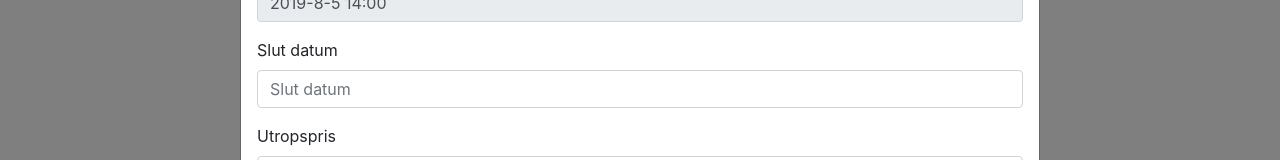
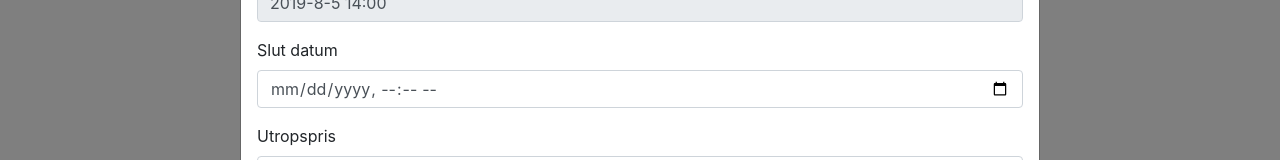
Before and after one commit to Grupparbete6/Auktion, a React (Create React App) app: page / in a window 1280 px wide. Both pictures are taken after a click on the button "Ny auktion". Shown: the part 396-556 px from the top of the page. Built offline with nearby package versions, Linux system fonts and the light colour scheme; no server answers.

Commit message:
datetime-local

```diff
--- a/src/components/NewAuction.js
+++ b/src/components/NewAuction.js
@@ -32,7 +32,7 @@ export default function NewAuction(props) {
                         </Form.Group>
                         <Form.Group controlId="formEndDate">
                             <Form.Label>Slut datum</Form.Label>
-                            <Form.Control name="end_date" type="text" placeholder="Slut datum" />
+                            <Form.Control name="end_date" type="datetime-local" placeholder="Slut datum" />
                         </Form.Group>
                         <Form.Group controlId="formStarBid">
                             <Form.Label>Utropspris</Form.Label>
```
